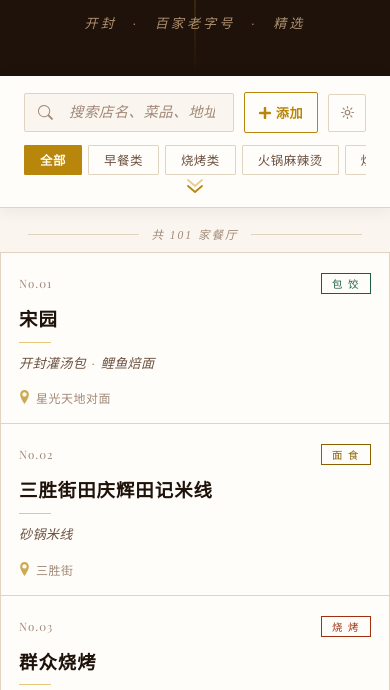
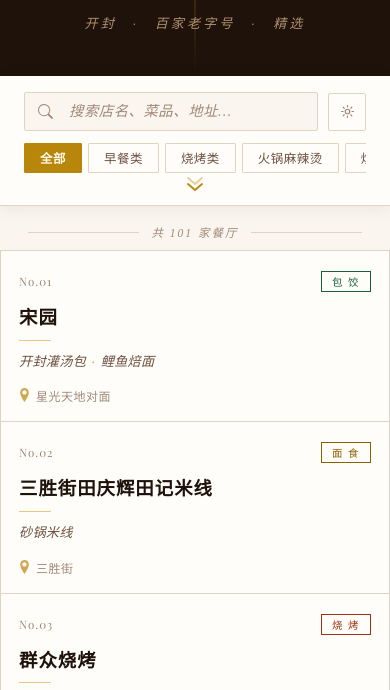
Before and after one commit to MarlonMa17/FoodMap, a website: page index.html in a window 390 px wide. Shown: the part 154-844 px from the top of the page. Drawn offline with nearby package versions, Linux system fonts and the light colour scheme.

Commit message:
添加餐厅卡片的编辑按钮和设置按钮的连接状态更新

```diff
--- a/index.html
+++ b/index.html
@@ -978,11 +978,12 @@ function render() {
     grid.innerHTML = `<div class="no-results"><div class="no-results-glyph">∅</div><p>未找到匹配的餐厅，请换个关键词</p></div>`;
     return;
   }
+  const canEdit = !!getGitHubConfig();
   grid.innerHTML = results.map(r => {
     const [tagCls, tagLabel] = TAG_CONFIG[r.category] || ['', r.category];
     const dishesHtml = r.dishes.map((d, i) => i < r.dishes.length - 1 ? `${d}<span class="dish-dot">·</span>` : d).join('');
     const numStr = String(r.id).padStart(2, '0');
-    return `<div class="card">
+    const actionBtns = canEdit ? `
       <button class="card-delete" data-id="${r.id}" aria-label="删除">
         <svg width="10" height="10" fill="none" stroke="currentColor" stroke-width="2.2" stroke-linecap="round" viewBox="0 0 10 10">
           <line x1="1" y1="1" x2="9" y2="9"/><line x1="9" y1="1" x2="1" y2="9"/>
@@ -992,7 +993,9 @@ function render() {
         <svg width="11" height="11" fill="none" stroke="currentColor" stroke-width="1.7" stroke-linecap="round" stroke-linejoin="round" viewBox="0 0 12 12">
           <path d="M8.5 1.5L10.5 3.5L4 10H2V8L8.5 1.5Z"/>
         </svg>
-      </button>
+      </button>` : '';
+    return `<div class="card">
+      ${actionBtns}
       <div class="card-meta">
         <span class="card-num">No.${numStr}</span>
         <span class="card-tag ${tagCls}">${tagLabel}</span>
@@ -1167,7 +1170,11 @@ document.getElementById('settingsDisconnect').addEventListener('click', () => {
 });
 
 function updateSettingsBtn() {
-  document.getElementById('openSettings').classList.toggle('connected', !!getGitHubConfig());
+  const connected = !!getGitHubConfig();
+  document.getElementById('openSettings').classList.toggle('connected', connected);
+  document.getElementById('openAddModal').style.display = connected ? '' : 'none';
+  // re-render so card action buttons appear/disappear
+  if (allData.length) render();
 }
 
 document.addEventListener('keydown', e => { if (e.key === 'Escape') { closeModal(); closeSettings(); resolveConfirm(false); } });
```
